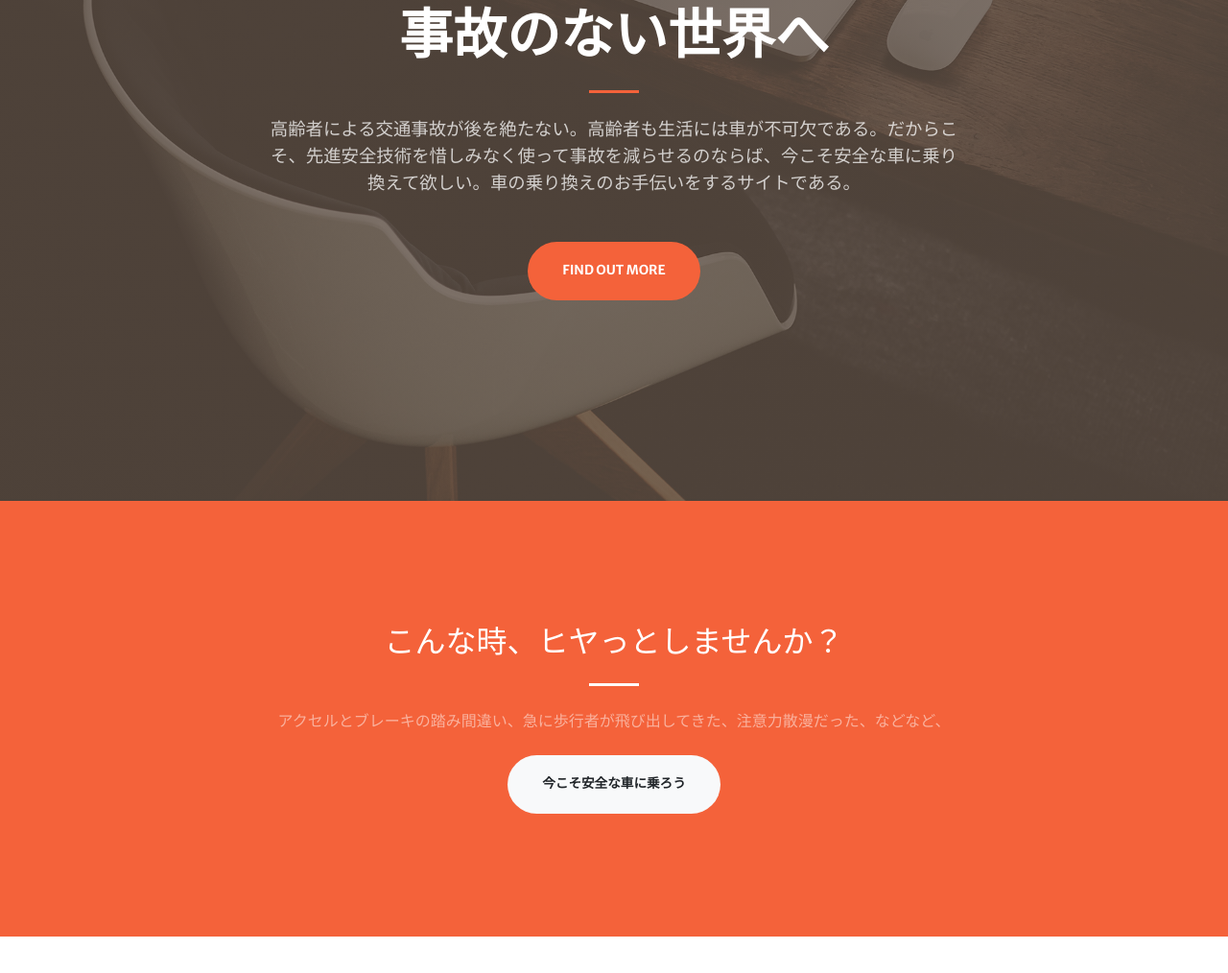
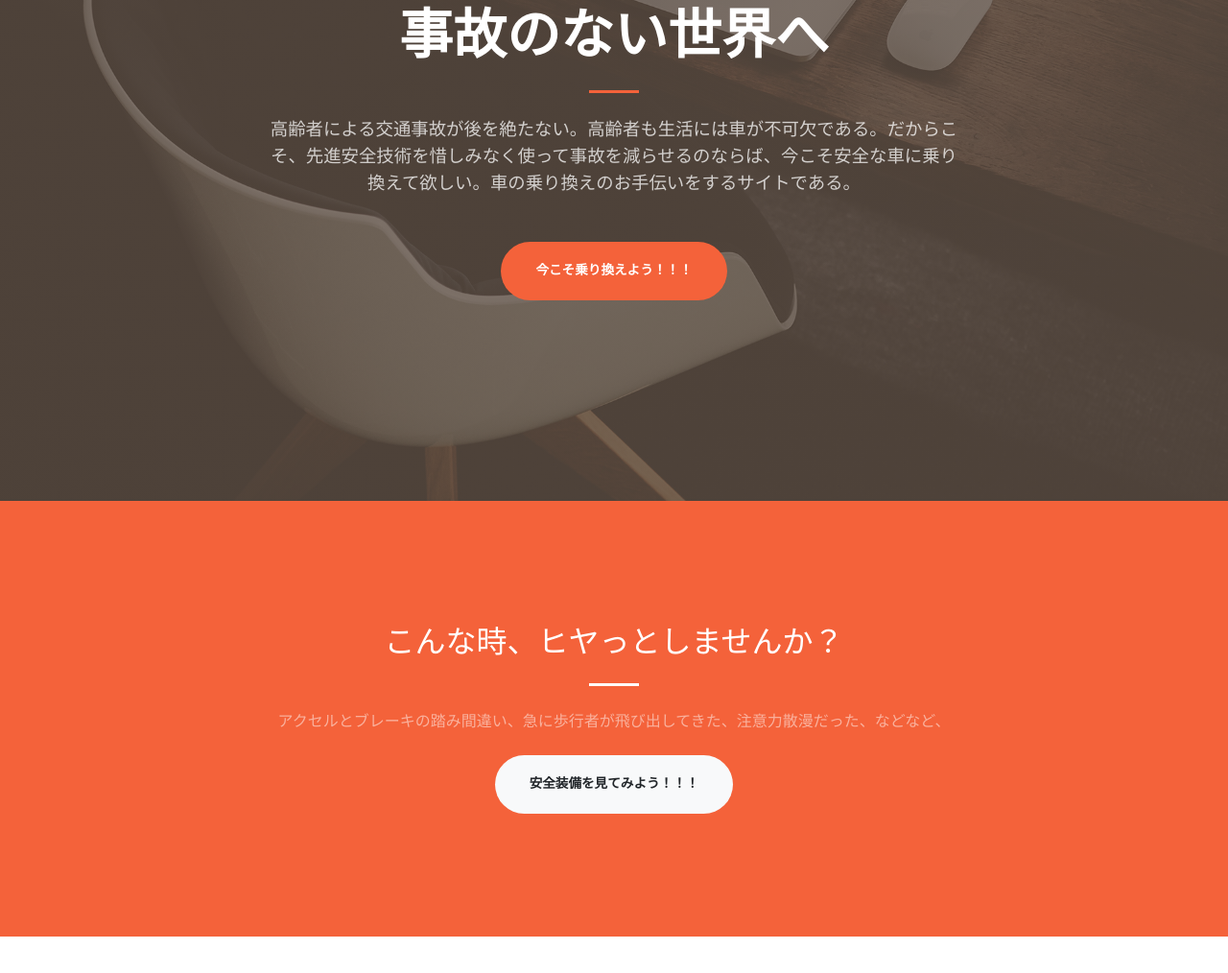
Before and after one commit to teamgabaven2019/team7, a website with bundled scripts: page hellow/startbootstrap-creative-gh-pages/index.html in a window 1280 px wide. Shown: the part 278-1292 px from the top of the page at 96% size. Built offline with nearby package versions, Linux system fonts and the light colour scheme.

Commit message:
頑張ってます

```diff
--- a/hellow/startbootstrap-creative-gh-pages/index.html
+++ b/hellow/startbootstrap-creative-gh-pages/index.html
@@ -63,7 +63,7 @@
         </div>
         <div class="col-lg-8 align-self-baseline">
           <p class="text-white-75 font-weight-light mb-5">高齢者による交通事故が後を絶たない。高齢者も生活には車が不可欠である。だからこそ、先進安全技術を惜しみなく使って事故を減らせるのならば、今こそ安全な車に乗り換えて欲しい。車の乗り換えのお手伝いをするサイトである。</p>
-          <a class="btn btn-primary btn-xl js-scroll-trigger" href="#about">Find Out More</a>
+          <a class="btn btn-primary btn-xl js-scroll-trigger" href="#about">今こそ乗り換えよう！！！</a>
         </div>
       </div>
     </div>
@@ -77,7 +77,7 @@
           <h2 class="text-white mt-0">こんな時、ヒヤっとしませんか？</h2>
           <hr class="divider light my-4">
           <p class="text-white-50 mb-4">アクセルとブレーキの踏み間違い、急に歩行者が飛び出してきた、注意力散漫だった、などなど、</p>
-          <a class="btn btn-light btn-xl js-scroll-trigger" href="#services">今こそ安全な車に乗ろう</a>
+          <a class="btn btn-light btn-xl js-scroll-trigger" href="#services">安全装備を見てみよう！！！</a>
         </div>
       </div>
     </div>
```
